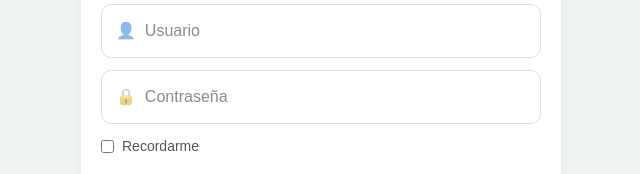
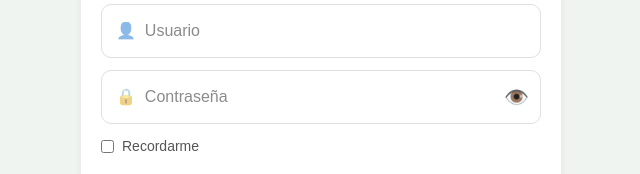
Before and after one commit to argoslandscapinghnd-blip/juiceco, a Next.js app: page / in a window 1280 px wide. Shown: the part 268-442 px from the top of the page, without its empty margins (319-959 px from the left). Built offline with nearby package versions, Linux system fonts and the light colour scheme; no server answers.

Commit message:
ver contraseña en login

```diff
--- a/components/LoginScreen.tsx
+++ b/components/LoginScreen.tsx
@@ -17,6 +17,7 @@ export default function LoginScreen({ onIngresar }: Props) {
   const [recordar,    setRecordar]    = useState(false);
   const [error,       setError]       = useState("");
   const [cargando,    setCargando]    = useState(false);
+  const [verPass,     setVerPass]     = useState(false);
 
   const usuarioRef  = useRef<HTMLInputElement>(null);
   const passwordRef = useRef<HTMLInputElement>(null);
@@ -86,15 +87,35 @@ export default function LoginScreen({ onIngresar }: Props) {
           autoCapitalize="none"
         />
 
+        {/* Contraseña con ojito */}
+        <div style={{ position: "relative", marginBottom: 12 }}>
           <input
             ref={passwordRef}
             placeholder="🔒  Contraseña"
-          type="password"
+            type={verPass ? "text" : "password"}
             value={password}
             onChange={(e) => setPassword(e.target.value)}
-          style={inputStyle}
+            style={{ ...inputStyle, marginBottom: 0, paddingRight: 48 }}
             onKeyDown={(e) => e.key === "Enter" && handleIngresar()}
           />
+          <button
+            onClick={() => setVerPass(!verPass)}
+            style={{
+              position: "absolute",
+              right: 12,
+              top: "50%",
+              transform: "translateY(-50%)",
+              background: "none",
+              border: "none",
+              cursor: "pointer",
+              fontSize: 20,
+              padding: 0,
+              lineHeight: 1,
+            }}
+          >
+            {verPass ? "🙈" : "👁️"}
+          </button>
+        </div>
 
         <label style={{ display: "flex", gap: 8, marginBottom: 20, alignItems: "center", cursor: "pointer" }}>
           <input
@@ -109,7 +130,11 @@ export default function LoginScreen({ onIngresar }: Props) {
           <p style={{ color: colors.danger, fontSize: 14, marginBottom: 12 }}>⚠️ {error}</p>
         )}
 
-        <button style={{ ...btnPrimary, opacity: cargando ? 0.7 : 1 }} onClick={handleIngresar} disabled={cargando}>
+        <button
+          style={{ ...btnPrimary, opacity: cargando ? 0.7 : 1 }}
+          onClick={handleIngresar}
+          disabled={cargando}
+        >
           {cargando ? "Verificando..." : "INGRESAR"}
         </button>
 
```
Lines whose indentation alone changed are shown as unchanged.
